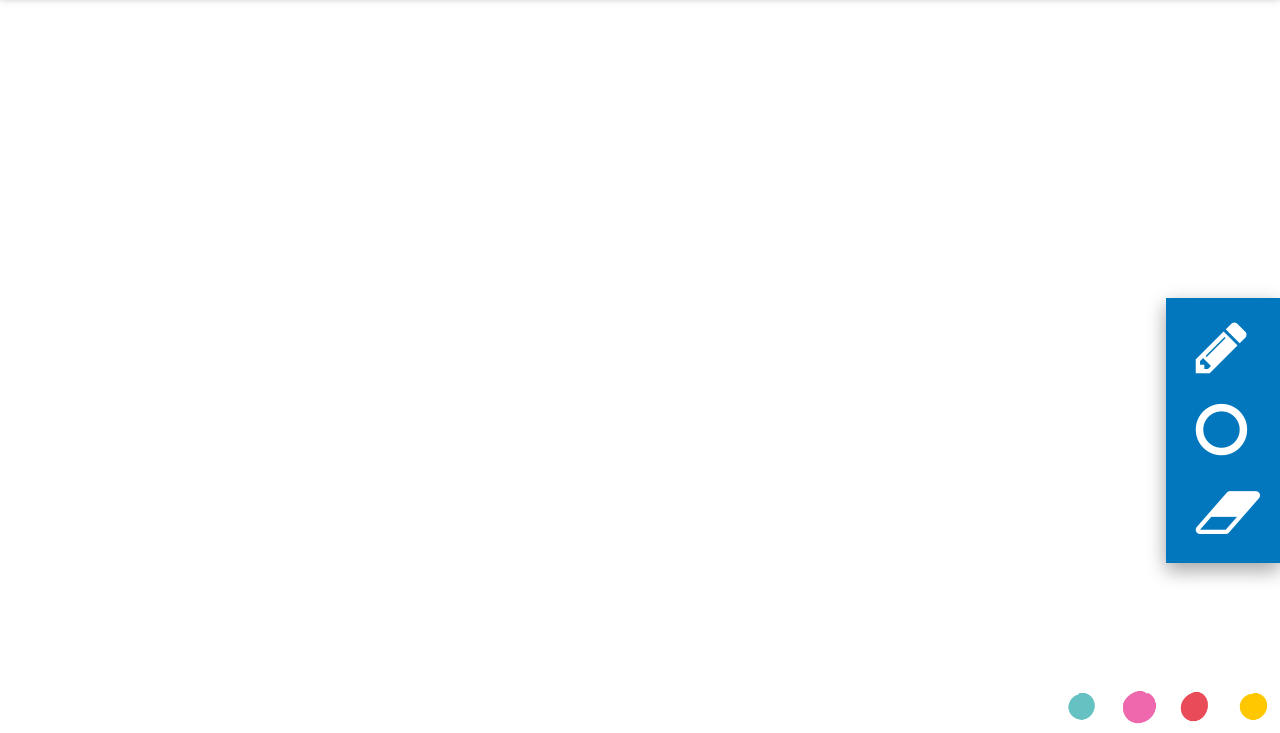
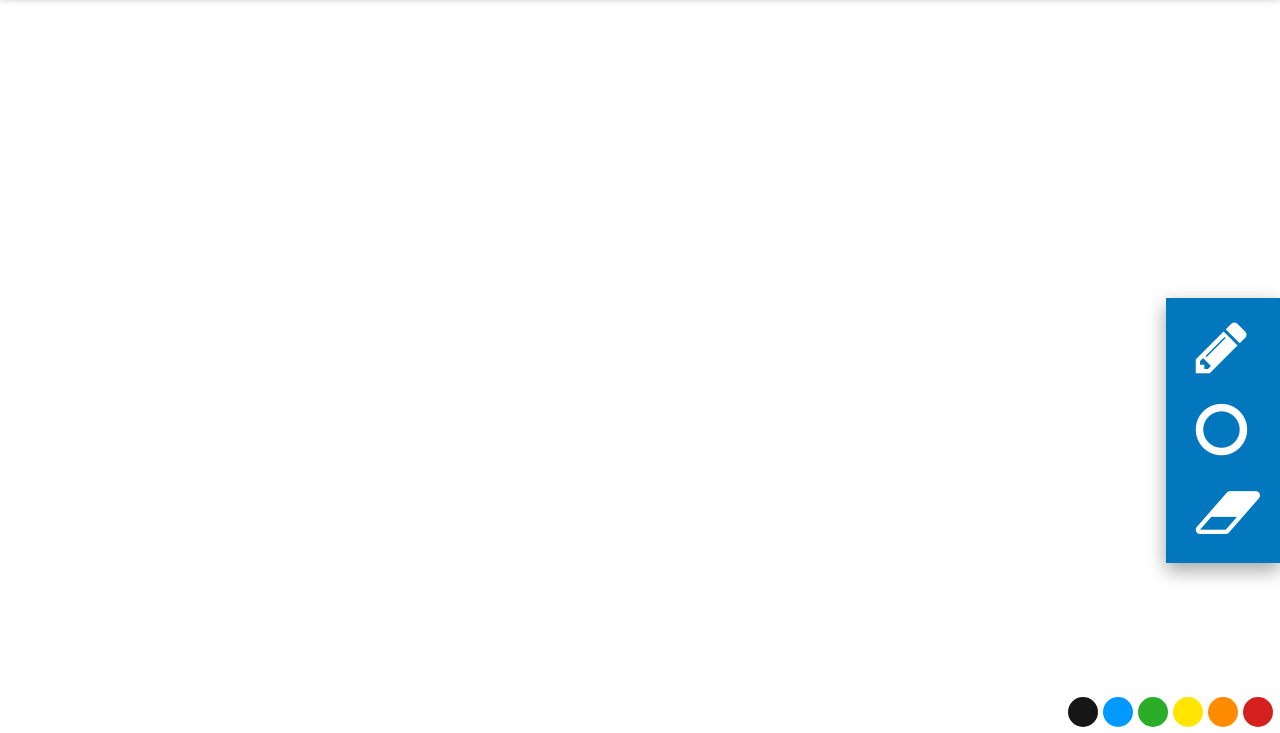
Before and after one commit to Pierre-Saigot/pixel_studio, a plain HTML site: page index.html in a window 1280 px wide. Shown: the part 67-800 px from the top of the page. Drawn offline with nearby package versions, Linux system fonts and the light colour scheme.

Commit message:
V0.2 MAJ INTERFACE

```diff
--- a/app/colorclass.js
+++ b/app/colorclass.js
@@ -1,4 +1,4 @@
-class Tool{
+class Color{
 	/**
 	 * Represente une couleur de la palette
 	 * @param  {string} name  nom de la couleur
@@ -6,6 +6,10 @@ class Tool{
 	 */
 	constructor(name , color){
 				this.name 		= name;
-				this.color		= color;
+				this.color_rgb		= color;
 			}
+
+	to_string(){
+        return "rgb("+this.color_rgb.join(',')+")";
+    }
 }
--- a/app/main.js
+++ b/app/main.js
@@ -1,4 +1,19 @@
 var pixel_studio = {
 
+	init: function() {
+
+		/*Couleurs de la palette*/
+
+		let colors = [
+			new Color('Noir', [22,22,22]),
+            new Color('Bleu', [0,153,255]),
+            new Color('Vert', [43,173,41]),
+            new Color('Jaune', [255,229,0]),
+            new Color('Orange', [255,140,0]),
+            new Color('Red', [214,32,32])
+		];
+		this.palette.init_colors(colors);
+
+		console.log("Pixel studio is initiated and ready");
+	}
 };
-console.log("Pixel studio started");
--- a/app/palette.js
+++ b/app/palette.js
@@ -1,3 +1,14 @@
 pixel_studio.palette = {
-
+	init_colors: function(colors){
+        for (var i = 0; i < colors.length; i++){
+        	var color_element = $( "#color" ).clone();
+	        	color_element.css("background", colors[i].to_string());
+	        	color_element.attr("title", colors[i].name);
+	        	$("#palette").append(color_element);
+        }
+    }
 }
+		/*$( "li" ).click(function() {
+		  var color = $( this ).css( "background-color" );
+		  console.log(color);
+		});*/
--- a/css/main.css
+++ b/css/main.css
@@ -28,13 +28,18 @@ div#palette {
     right: 2px;
 }
 
-#palette img {
-    width: 53px;
+#palette li {
+    display: inline-block;
+    padding: 15px;
+    margin-right: 5px;
+    border-radius: 100%;
     transition: 0.3s;
+    cursor: pointer;
+    list-style: none;
 }
 
-#palette img:hover {
-    width: 48px;
+#palette li:hover {
+    padding: 20px;
     opacity: 0.8;
 }
 
--- a/index.html
+++ b/index.html
@@ -32,18 +32,7 @@
           <div id="zone_dessin"></div>
           <!-- Palette de couleur -->
           <div id="palette">
-            <a href="#" id="color_blue">
-              <img src="img/palette_blue.png" alt="">
-            </a>
-            <a href="#" id="color_pink">
-              <img src="img/palette_pink.png" alt="">
-            </a>
-            <a href="#" id="color_red">
-              <img src="img/palette_red.png" alt="">
-            </a>
-            <a href="#" id="color_yellow">
-              <img src="img/palette_yellow.png" alt="">
-            </a>
+            <li id="color"></li>
           </div>
 
           <div id="tools" class="z-depth-2">
@@ -74,5 +63,11 @@
 		<script src="app/colorclass.js"></script>
 		<script src="app/toolclass.js"></script>
 		<script src="app/palette.js"></script>
+		<script>
+			$(function(){
+				pixel_studio.init();
+				ready();
+			});
+		</script>
 </body>
 </html>
--- a/js/load_page.js
+++ b/js/load_page.js
@@ -3,9 +3,13 @@ $( document ).ready(function() {
     var nav_height = $( 'nav' ).height();
     $('#loading_screen').css('height', height);
     $('#zone_dessin').css('height', height-=nav_height);
-    setTimeout(function(){
+});
+
+
+function ready(){
+	setTimeout(function(){
     	$('#loading_screen').addClass('none');
     	$('#loading_screen h2').addClass('none');
     	$('#loading_screen img').addClass('none');
-    }, 2800);
-});
+    }, 28);
+}
```
Also changed, not shown: app/toolclass.js (line endings or trailing spaces), img/palette.png (deleted), img/palette_blue.png (deleted), img/palette_pink.png (deleted), img/palette_red.png (deleted), img/palette_yellow.png (deleted).
